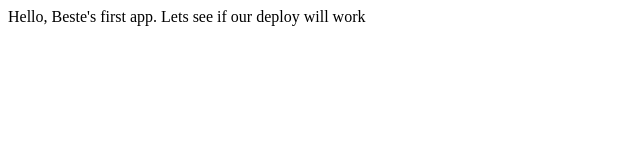
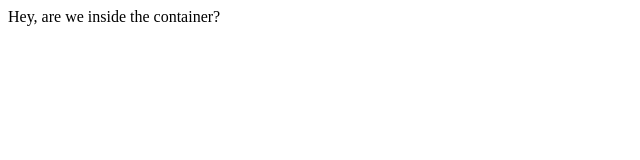
Before and after one commit to bbbayhan/first-ec2-nginx, a plain HTML site: page Downloads/EC2-Project/index.html in a window 1280 px wide. Shown: the whole page, without its empty margins (0-640 px from the left). Drawn offline with Linux system fonts and the light colour scheme.

Commit message:
Update index.html

```diff
--- a/Downloads/EC2-Project/index.html
+++ b/Downloads/EC2-Project/index.html
@@ -10,6 +10,6 @@
   </head>
 
   <body>
- <span>Hello, Beste's first app. Lets see if our deploy will work</span>
+ <span>Hey, are we inside the container?</span>
   </body>
 </html>
```
